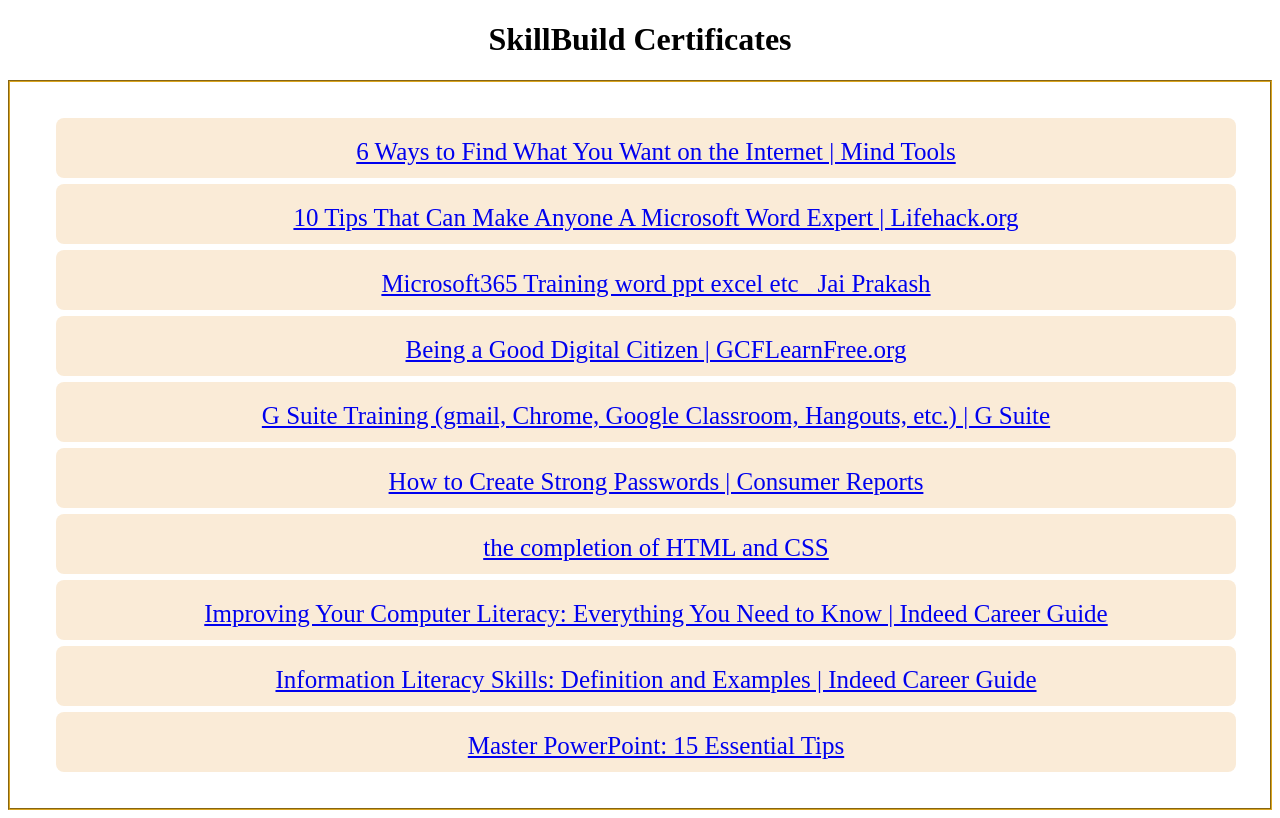
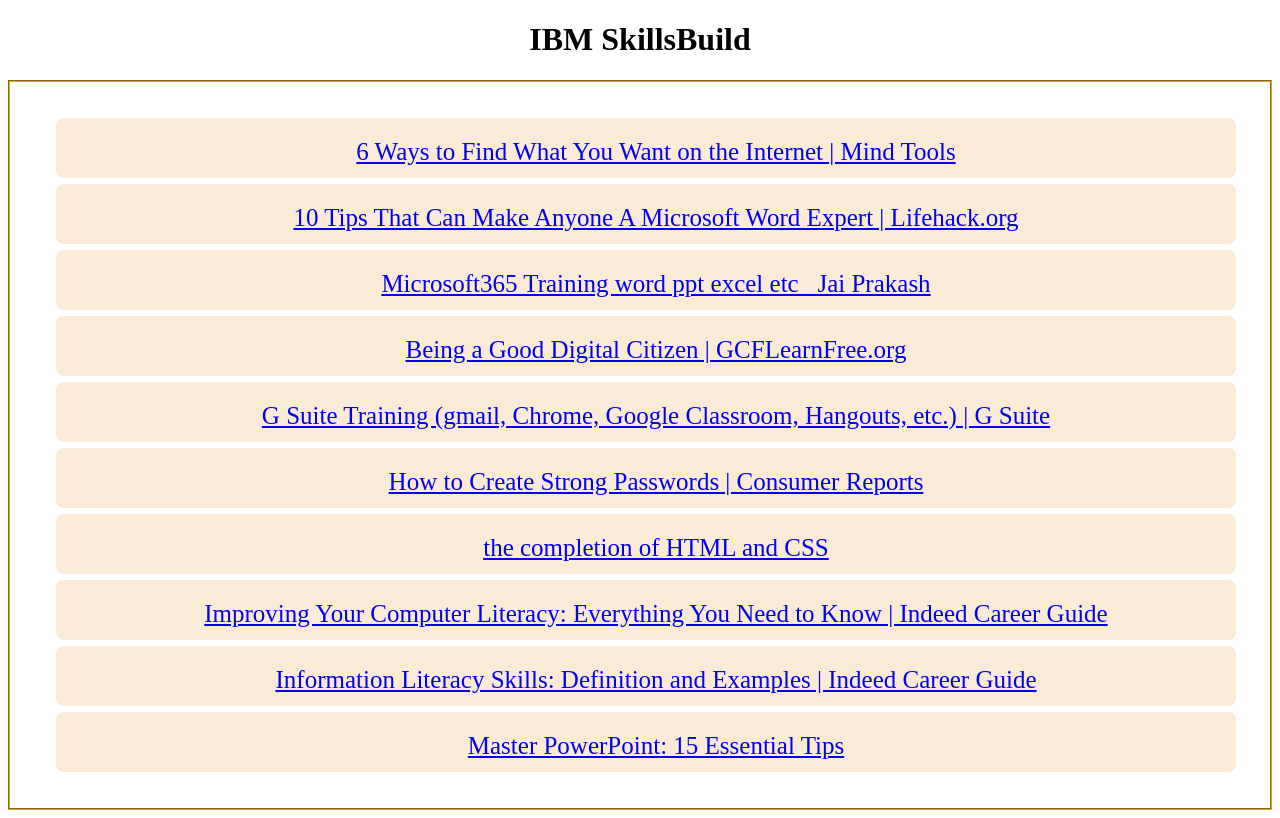
Before and after one commit to vjai2324/protgithub.io, a plain HTML site: page Catificates.html in a window 1280 px wide. Drawn offline with Linux system fonts and the light colour scheme.

Commit message:
add updated files.

```diff
--- a/Catificates.html
+++ b/Catificates.html
@@ -35,7 +35,7 @@
 </head>
 <body>
     <div>
-        <h1 style="text-align: center;">SkillBuild Certificates</h1>
+        <h1 style="text-align: center;">IBM <strong> SkillsBuild </strong></h1>
         <div class="main2">
             <a href="Cetificates_folder/1.pdf" target="_blank" rel="noopener noreferrer" download="Cetificates_folder/1.pdf">6 Ways to Find What You Want on the Internet |
                 Mind Tools</a>
```
Also changed, not shown: index.html (+2 -1 lines).
